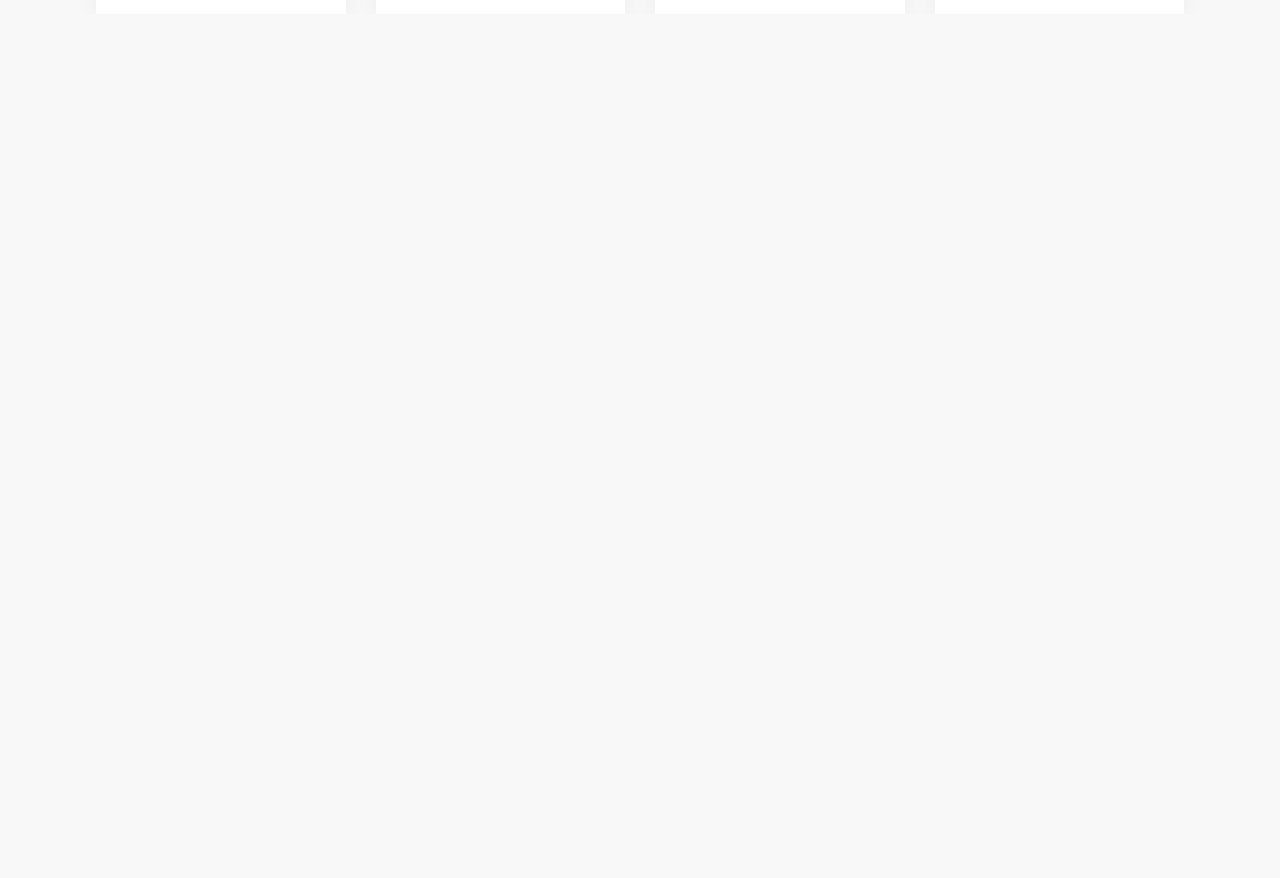
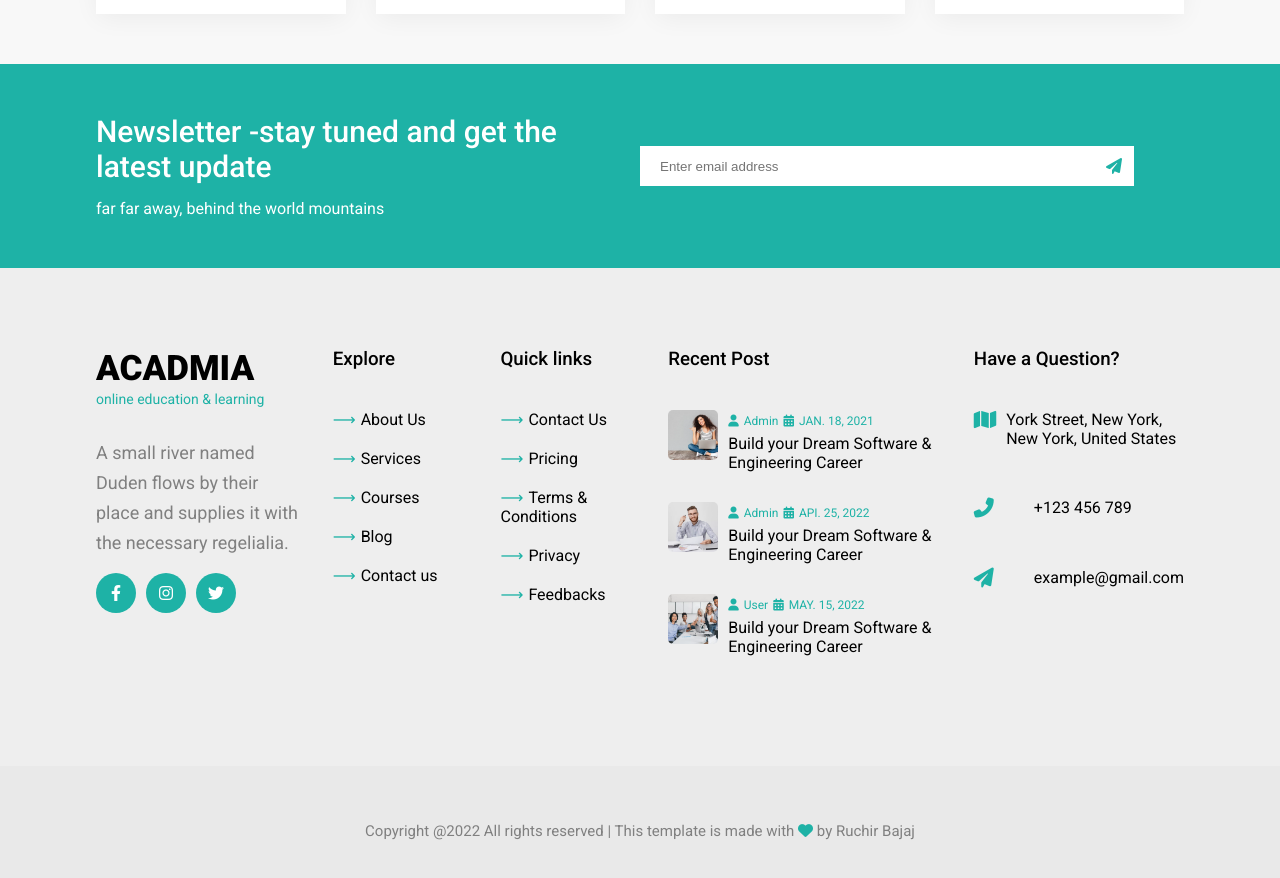
Before and after one commit to ruchir-07/E-Learning-Website, a React (Create React App) app: page / in a window 1280 px wide. Shown: the part 5834-6712 px from the top of the page. Before the commit the page ends 5848 px from the top, so only its background shows below. Built offline with nearby package versions, Linux system fonts and the light colour scheme.

Commit message:
footer section done final

```diff
--- a/src/App.js
+++ b/src/App.js
@@ -9,7 +9,7 @@
 import Price from './Components/pricing/Price';
 import Blog from './Components/blog/Blog';
 import Contact from './Components/contact/Contact';
-
+import Footer from './Components/common/footer/Footer'
 
 const App = () => {
   return (
@@ -25,6 +25,7 @@
           <Route path='/journal'  element={<Blog />} />
           <Route path='/contact'  element={<Contact />} />
         </Routes>
+        <Footer />
       </Router>
     </>
   )
--- /dev/null
+++ b/src/Components/common/footer/Footer.jsx
@@ -0,0 +1,103 @@
+import React from 'react'
+import { blog } from '../../../dummydata'
+import './footer.css'
+
+const Footer = () => {
+    return (
+        <>
+            <section className="newsletter">
+                <div className="container flexSB">
+                    <div className="left row">
+                        <h1>Newsletter -stay tuned and get the latest update</h1>
+                        <span>far far away, behind the world mountains</span>
+                    </div>
+                    <div className="right row">
+                        <input type="text" placeholder='Enter email address' />
+                        <i className='fa fa-paper-plane'></i>
+                    </div>
+                </div>
+            </section>
+
+            <footer>
+                <div className="container padding">
+                    <div className="box logo">
+                        <h1>ACADMIA</h1>
+                        <span>online education & learning</span>
+                        <p>A small river named Duden flows by their place and supplies it with the necessary regelialia.</p>
+                        <i className='fab fa-facebook-f icon'></i>
+                        <i className='fab fa-instagram icon'></i>
+                        <i className='fab fa-twitter icon'></i>
+                    </div>
+
+                    <div className="box link">
+                        <h3>Explore</h3>
+                        <ul>
+                            <li>About Us</li>
+                            <li>Services</li>
+                            <li>Courses</li>
+                            <li>Blog</li>
+                            <li>Contact us</li>
+                        </ul>
+                    </div>
+                    <div className="box link">
+                        <h3>Quick links</h3>
+                        <ul>
+                            <li>Contact Us</li>
+                            <li>Pricing</li>
+                            <li>Terms & Conditions</li>
+                            <li>Privacy</li>
+                            <li>Feedbacks</li>
+                        </ul>
+                    </div>
+
+                    <div className="box">
+                        <h3>Recent Post</h3>
+                        {blog.slice(0, 3).map((val) => {
+                            return (
+                                <div className="items flexSB">
+                                    <div className="img">
+                                        <img src={val.cover} alt="" />
+                                    </div>
+                                    <div className="text">
+                                        <span>
+                                            <i className='fa fa-user'></i>
+                                            <label htmlFor="">{val.type}</label>
+                                        </span>
+                                        <span>
+                                            <i className='fa fa-calendar-alt'></i>
+                                            <label htmlFor="">{val.date}</label>
+                                        </span>
+                                        <h4>{val.title}</h4>
+                                    </div>
+                                </div>
+                            )
+                        })}
+                    </div>
+                    <div className="box last">
+                        <h3>Have a Question?</h3>
+                        <ul>
+                            <li>
+                                <i className='fa fa-map'></i>
+                                York Street, New York, New York, United States
+                            </li>
+                            <li>
+                                <i className='fa fa-phone-alt'></i>
+                                +123 456 789
+                            </li>
+                            <li>
+                                <i className='fa fa-paper-plane'></i>
+                                example@gmail.com
+                            </li>
+                        </ul>
+                    </div>
+                </div>
+            </footer>
+
+            <div className="legal">
+                <p>Copyright @2022 All rights reserved | This template is made with <i className='fa fa-heart'></i> by Ruchir Bajaj</p>
+            </div>
+        </>
+    )
+}
+
+export default Footer
--- /dev/null
+++ b/src/Components/common/footer/footer.css
@@ -0,0 +1,136 @@
+.newsletter {
+    background-color: #1eb2a6;
+    margin-top: 50px;
+    padding: 50px 0;
+    color: #fff;
+}
+
+.newsletter .left,
+.newsletter .right {
+    padding-right: 50px;
+}
+
+.newsletter h1 {
+    color: #fff;
+    font-weight: 500;
+    font-size: 30px;
+    margin-bottom: 15px;
+}
+
+.newsletter .right {
+    display: flex;
+    justify-content: space-between;
+    align-items: center;
+}
+
+.newsletter input {
+    width: 100%;
+    padding: 20px;
+    border: none;
+    outline: none;
+    height: 30px;
+}
+
+.newsletter i {
+    padding: 12px;
+    color: #1eb2a6;
+    background-color: #fff;
+}
+
+footer {
+    background-color: #eeeeee;
+}
+
+footer .container {
+    display: grid;
+    grid-template-columns: 3fr 2fr 2fr 4fr 3fr;
+    grid-gap: 30px;
+}
+
+@media screen and (max-width: 768px) {
+    footer .container {
+        grid-template-columns: repeat(2, 1fr);
+    }
+}
+
+footer .logo span {
+    color: #1eb2a6;
+    font-size: 14px;
+}
+
+footer .logo p {
+    color: grey;
+    margin: 30px 0 15px 0;
+}
+
+footer .logo .icon {
+    background-color: #1eb2a6;
+    color: white;
+    margin-right: 10px;
+}
+
+footer h3 {
+    margin-bottom: 40px;
+    font-weight: 500;
+}
+
+footer ul li {
+    margin-bottom: 20px;
+}
+
+footer .link li::before {
+    content: "⟶";
+    color: #1eb2a6;
+    margin-right: 5px;
+}
+
+footer .items {
+    margin-bottom: 30px;
+}
+
+footer .items img {
+    width: 50px;
+    height: 50px;
+    border-radius: 5px;
+    margin-right: 10px;
+    object-fit: cover;
+}
+
+footer .items span,
+footer .items i {
+    font-size: 12px;
+    color: #1eb2a6;
+    margin-right: 5px;
+    text-transform: capitalize;
+}
+
+footer h4 {
+    font-weight: 400;
+    margin-top: 5px;
+}
+
+footer .last ul li {
+    display: flex;
+    margin-bottom: 50px;
+}
+
+footer .last i {
+    width: 60px;
+    font-size: 20px;
+    color: #1eb2a6;
+}
+
+.legal {
+    text-align: center;
+    padding: 50px 0;
+    color: grey;
+    background-color: #e9e9e9;
+}
+
+.legal p {
+    font-size: 15px;
+}
+
+.legal i {
+    color: #1eb2a6;
+}
```
